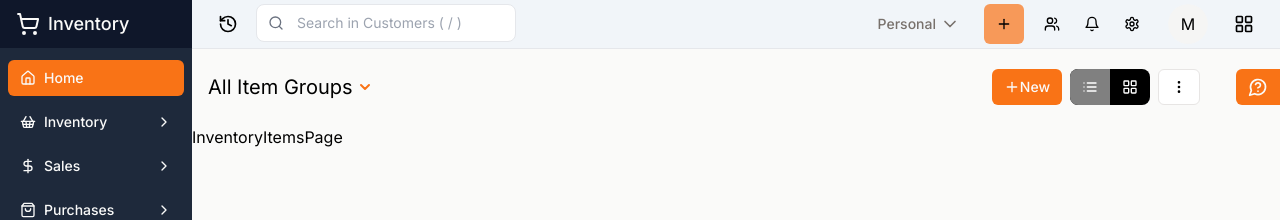
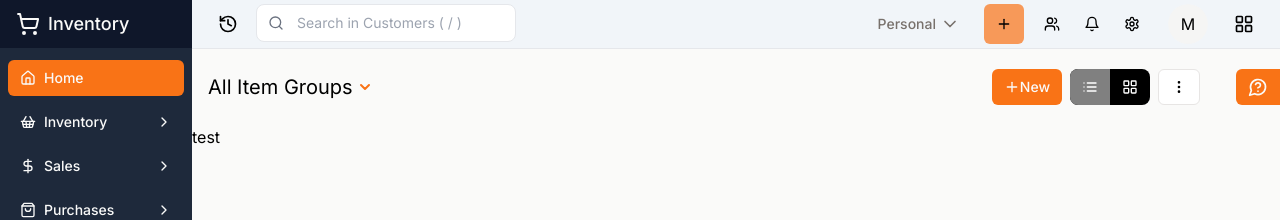
Before and after one commit to muchfahmiarif/inventory-management, a Next.js app: page /office/inventory/items in a window 1280 px wide. Shown: the top 220 px of the page. Built offline with nearby package versions, Linux system fonts and the light colour scheme.

Commit message:
`inventory` work-in-process view grid or list

```diff
--- a/app/(back-office)/office/inventory/itemgroups/page.tsx
+++ b/app/(back-office)/office/inventory/itemgroups/page.tsx
@@ -1,7 +1,4 @@
 import React from "react";
-
-import HeaderInventoryPage from "@/components/office/inventory/header";
-import OptionCardInventory from "@/components/office/inventory/option-card";
 import {
   DropdownMenu,
   DropdownMenuContent,
@@ -27,6 +24,9 @@ import {
   Settings,
   Upload,
 } from "lucide-react";
+
+import HeaderInventoryPage from "@/components/office/inventory/header";
+import OptionCardInventory from "@/components/office/inventory/option-card";
 import { Toggle } from "@/components/ui/toggle";
 import { Tooltip, TooltipContent, TooltipTrigger } from "@/components/ui/tooltip";
 import { Button } from "@/components/ui/button";
--- a/app/(back-office)/office/inventory/items/page.tsx
+++ b/app/(back-office)/office/inventory/items/page.tsx
@@ -173,7 +173,8 @@ const InventoryItemsPage = () => {
           </DropdownMenu>
         </div>
       </HeaderInventoryPage>
-      <div>InventoryItemsPage</div>
+      {/* TODO: IMPLEMENT STATE MANAGEMENT */}
+      <div>test</div>
     </>
   );
 };
--- a/components/office/inventory/option-card.tsx
+++ b/components/office/inventory/option-card.tsx
@@ -1,5 +1,3 @@
-"use client";
-
 import React from "react";
 
 import { Button } from "@/components/ui/button";
--- a/package.json
+++ b/package.json
@@ -27,7 +27,8 @@
     "react": "^18",
     "react-dom": "^18",
     "tailwind-merge": "^2.2.2",
-    "tailwindcss-animate": "^1.0.7"
+    "tailwindcss-animate": "^1.0.7",
+    "zustand": "^4.5.2"
   },
   "devDependencies": {
     "@types/node": "^20",
```
Also changed, not shown: components/office/inventory/header.tsx (+0 -28 lines), components/office/inventory/switch-view.tsx (+6 -2 lines), store/useView.tsx (added, +15 -0 lines), 1 other file (tests, documents, lock files or other folders).
